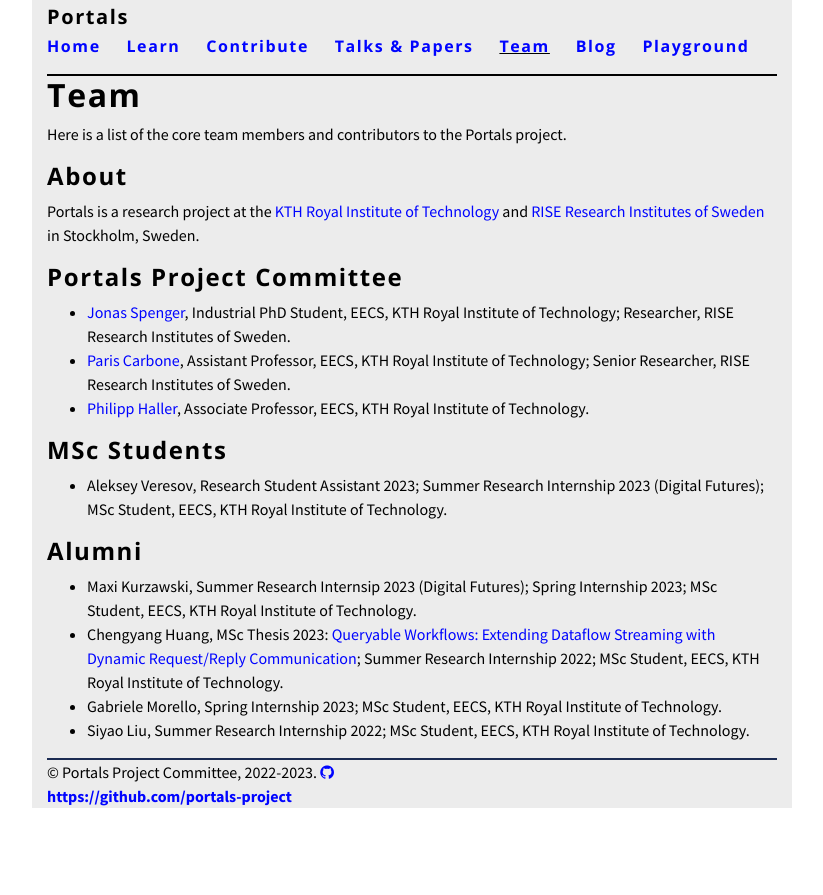
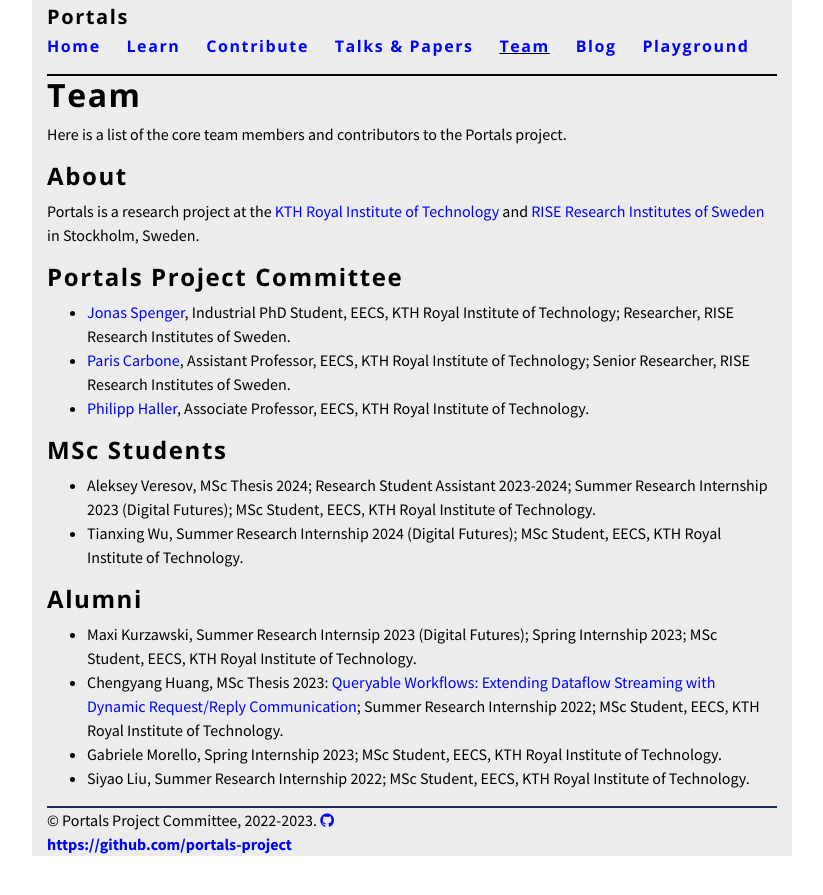
Before and after one commit to portals-project/portals-project.github.io, a Jekyll site: the page built from team.md, in a window 1280 px wide. Shown: the top 895 px of the page, without its empty margins (228-1051 px from the left). Built offline with Jekyll 4.4.1, drawn with Linux system fonts in a browser that asks for light colours; nearby versions of some CDN libraries.

Commit message:
Update team for summer 2024

```diff
--- a/team.md
+++ b/team.md
@@ -16,7 +16,8 @@
   Associate Professor, EECS, KTH Royal Institute of Technology.
 
 ## MSc Students
-* Aleksey Veresov, Research Student Assistant 2023; Summer Research Internship 2023 (Digital Futures); MSc Student, EECS, KTH Royal Institute of Technology.
+* Aleksey Veresov, MSc Thesis 2024; Research Student Assistant 2023-2024; Summer Research Internship 2023 (Digital Futures); MSc Student, EECS, KTH Royal Institute of Technology.
+* Tianxing Wu, Summer Research Internship 2024 (Digital Futures); MSc Student, EECS, KTH Royal Institute of Technology.
 
 ## Alumni
 * Maxi Kurzawski, Summer Research Internsip 2023 (Digital Futures); Spring Internship 2023; MSc Student, EECS, KTH Royal Institute of Technology.
```
